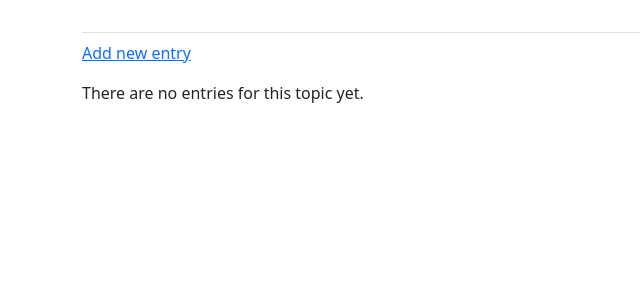
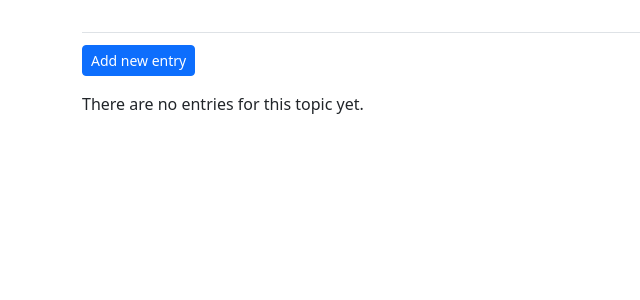
Before and after one commit to ZeroAfro/Portfolio, a Django app: template Coding/Python/Django/Learning Log/learning_logs/templates/learning_logs/topic.html in a window 1280 px wide. Shown: the part 58-358 px from the top of the page, without its empty margins (0-640 px from the left). Run offline with Django 5.2, Linux system fonts and the light colour scheme; the template is opened without the code that fills it, so the values that code supplies are empty; parts of the project's set-up code (start-up, migrations or seed data) failed here and were passed over; some libraries are stand-ins or nearby versions.

Commit message:
Added Bootstrap Buttons
added bootstrap buttons to Topic.html and Topics.html

```diff
--- a/Coding/Python/Django/Learning Log/learning_logs/templates/learning_logs/topic.html
+++ b/Coding/Python/Django/Learning Log/learning_logs/templates/learning_logs/topic.html
@@ -7,7 +7,8 @@
 {% block content %}
 
   <p>
-    <a href="{% url 'learning_logs:new_entry' topic.id %}">Add new entry</a>
+    <a class="btn btn-primary btn-sm mt-1"
+      href="{% url 'learning_logs:new_entry' topic.id %}">Add new entry</a>
   </p>
 
   {% for entry in entries %}
@@ -15,8 +16,9 @@
       <!-- Card header with timestamp and edit link -->
       <h4 class="card-header">
         {{ entry.date_added|date:'M d, Y H:i' }}
-        <small><a href="{% url 'learning_logs:edit_entry' entry.id %}">
-          edit entry</a></small>
+        <small><a class="btn btn-primary btn-sm mb-1"
+            href="{% url 'learning_logs:edit_entry' entry.id %}">
+            edit entry</a></small>
       </h4>
       <!-- Card body with entry text -->
       <div class="card-body">{{ entry.text|linebreaks }}</div>
--- a/Coding/Python/Django/Learning Log/learning_logs/templates/learning_logs/topics.html
+++ b/Coding/Python/Django/Learning Log/learning_logs/templates/learning_logs/topics.html
@@ -17,6 +17,7 @@
     {% endfor %}
   </ul>
 
-  <a href="{% url 'learning_logs:new_topic' %}">Add a new topic</a>
+  <a class="btn btn-primary btn-sm mt-1"
+    href="{% url 'learning_logs:new_topic' %}">Add a new topic</a>
 
 {% endblock content %}
```
